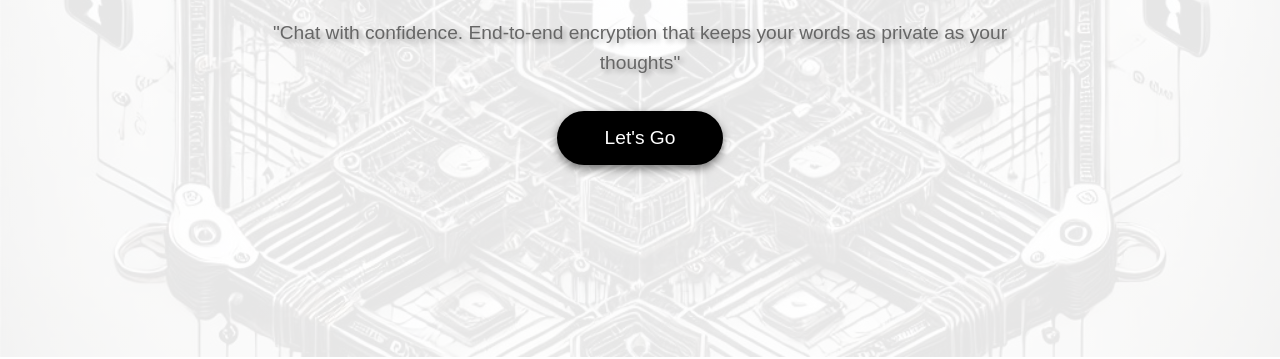
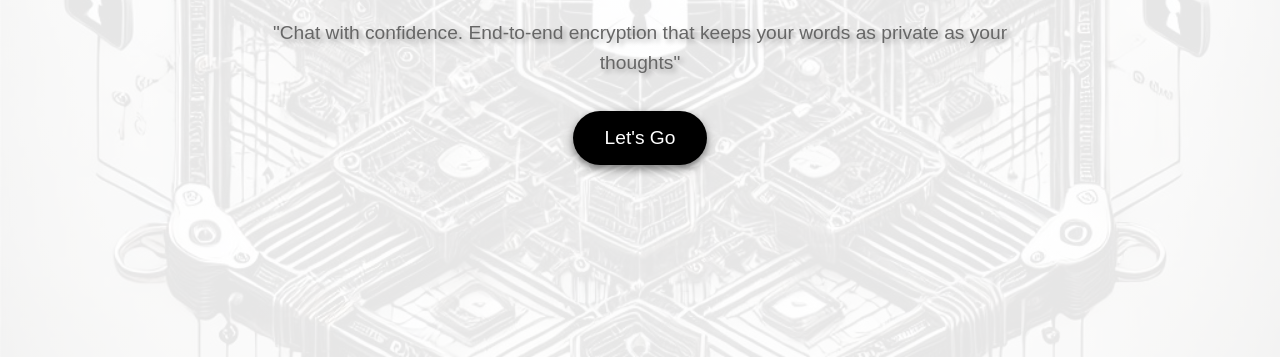
Before and after one commit to CryptoConnect1/home, a plain HTML site: page index.html in a window 1280 px wide. Shown: the part 441-800 px from the top of the page. Drawn offline with Linux system fonts and the light colour scheme.

Commit message:
main.css

```diff
--- a/main.css
+++ b/main.css
@@ -79,7 +79,7 @@ body {
 }
 
 .cta-button {
-  padding: 1rem 3rem;
+  padding: 1rem 2rem;
   font-size: 1.2rem;
   background-color: #000;
   color: white;
```
